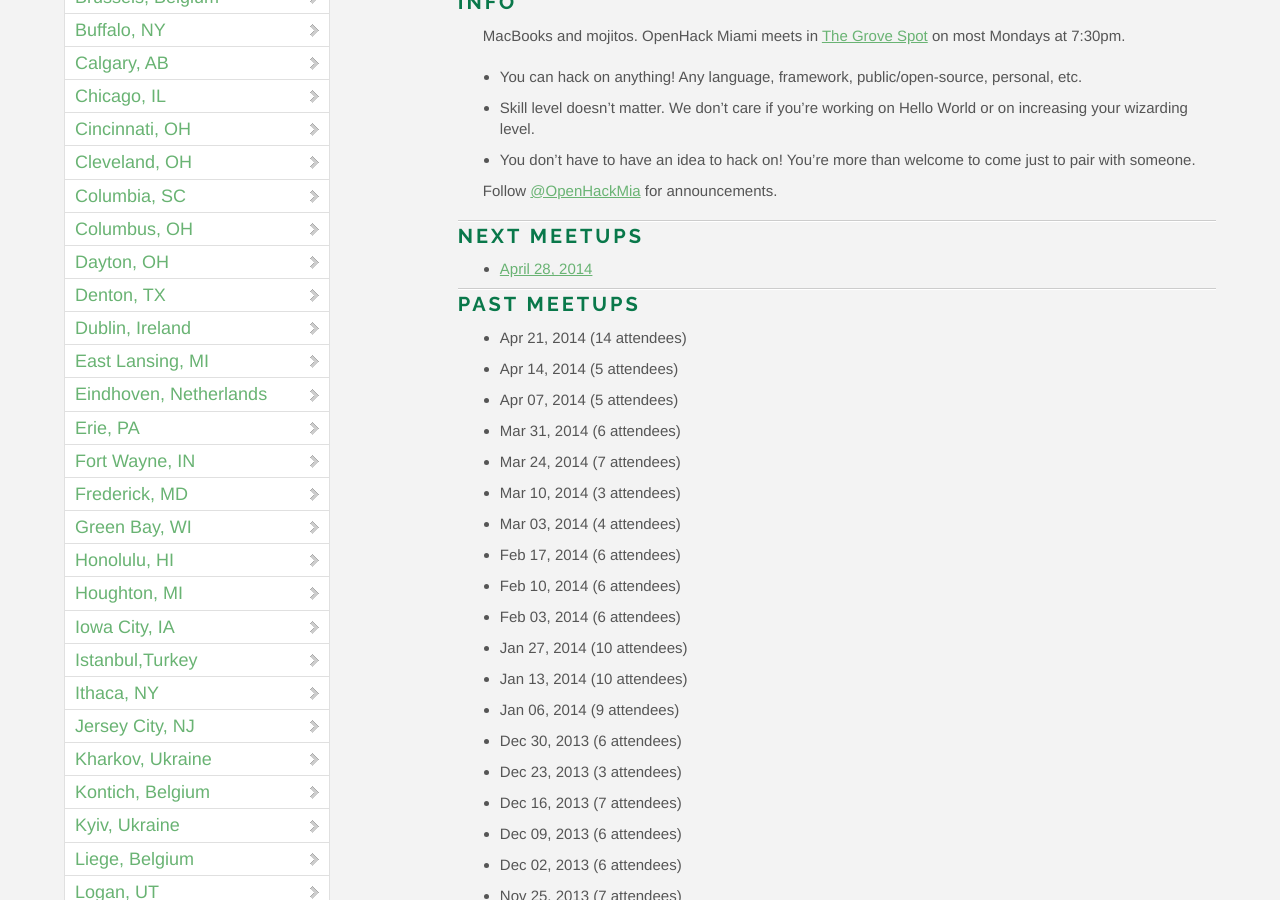
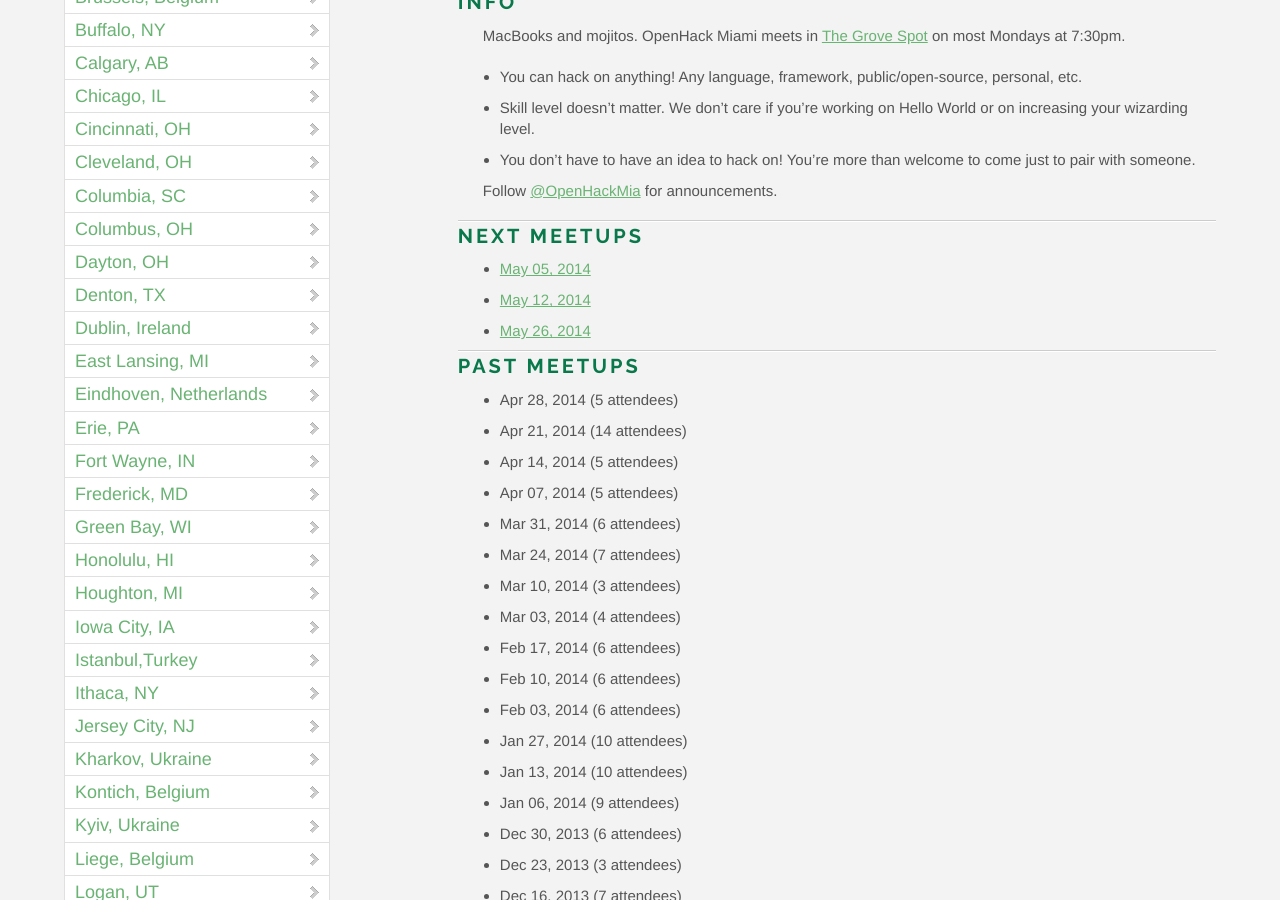
Before and after one commit to OpenHack/openhack.github.com, a Jekyll site: the page built from miami/index.markdown, in a window 1280 px wide and 900 px high, scrolled down 733 px. Built offline with Jekyll 4.4.1, drawn with Linux system fonts in a browser that asks for light colours; nearby versions of some CDN libraries; comment, search, counter and statistics services are not loaded.

Commit message:
schedule may meetups

```diff
--- a/miami/index.markdown
+++ b/miami/index.markdown
@@ -19,10 +19,13 @@ Follow [@OpenHackMia](http://twitter.com/openhackmia) for announcements.
 
 ### Next meetups
 
-* [April 28, 2014](http://www.meetup.com/miamirb/events/174590002/)
+* [May 05, 2014](http://www.meetup.com/miamirb/events/180681552/)
+* [May 12, 2014](http://www.meetup.com/miamirb/events/180681612/)
+* [May 26, 2014](http://www.meetup.com/miamirb/events/180681632/)
 
 ### Past meetups
 
+* Apr 28, 2014 (5 attendees)
 * Apr 21, 2014 (14 attendees)
 * Apr 14, 2014 (5 attendees)
 * Apr 07, 2014 (5 attendees)
```
